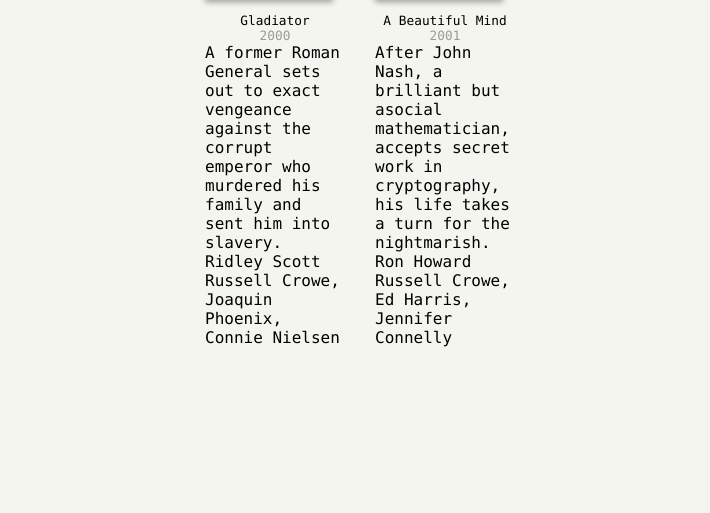
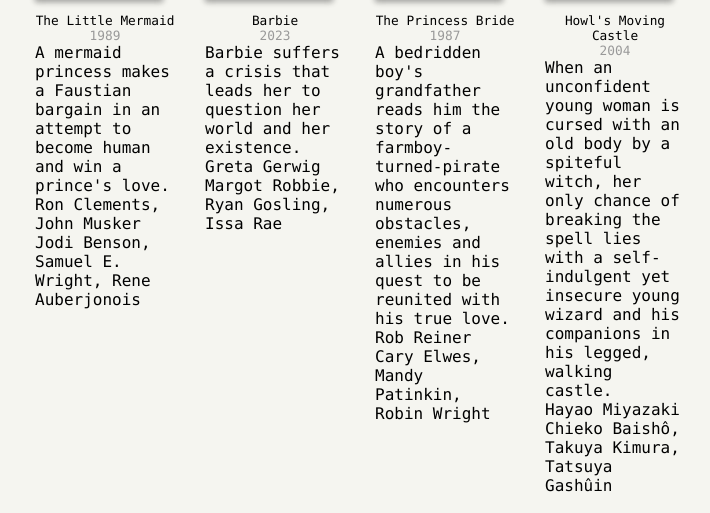
Before and after one commit to jakey479/movie_database_application, a Python web app: template templates/movie_database.html in a window 1280 px wide. Shown: the part 359-872 px from the top of the page, without its empty margins (280-990 px from the left). Before the commit the page ends 706 px from the top, so only its background shows below. Run offline with Jinja, Linux system fonts and the light colour scheme; the template is opened without the code that fills it, so the values that code supplies are empty.

Commit message:
latest update

```diff
--- /dev/null
+++ b/data/Danny base.csv
@@ -0,0 +1,5 @@
+Title,Year,Poster,Actors,Plot,imdbRating,Director,My Rating
+The Little Mermaid,1989,https://m.media-amazon.com/images/M/MV5BOWUyNDA0ZmItMzg2My00YjJhLTk1N2QtYTAxYTc0NzMzNDI0XkEyXkFqcGdeQXVyMTI5NzUyMTIz._V1_SX300.jpg,"Jodi Benson, Samuel E. Wright, Rene Auberjonois",A mermaid princess makes a Faustian bargain in an attempt to become human and win a prince's love.,7.6,"Ron Clements, John Musker",N/A
+Barbie,2023,https://m.media-amazon.com/images/M/MV5BOWIwZGY0OTYtZjUzYy00NzRmLTg5YzgtYWMzNWQ0MmZiY2MwXkEyXkFqcGdeQXVyMTUzMTg2ODkz._V1_SX300.jpg,"Margot Robbie, Ryan Gosling, Issa Rae",Barbie suffers a crisis that leads her to question her world and her existence.,7.4,Greta Gerwig,N/A
+The Princess Bride,1987,https://m.media-amazon.com/images/M/MV5BYzdiOTVjZmQtNjAyNy00YjA2LTk5ZTAtNmJkMGQ5N2RmNjUxXkEyXkFqcGdeQXVyMjUzOTY1NTc@._V1_SX300.jpg,"Cary Elwes, Mandy Patinkin, Robin Wright","A bedridden boy's grandfather reads him the story of a farmboy-turned-pirate who encounters numerous obstacles, enemies and allies in his quest to be reunited with his true love.",8.0,Rob Reiner,N/A
+Howl's Moving Castle,2004,https://m.media-amazon.com/images/M/MV5BNmM4YTFmMmItMGE3Yy00MmRkLTlmZGEtMzZlOTQzYjk3MzA2XkEyXkFqcGdeQXVyMTMxODk2OTU@._V1_SX300.jpg,"Chieko Baishô, Takuya Kimura, Tatsuya Gashûin","When an unconfident young woman is cursed with an old body by a spiteful witch, her only chance of breaking the spell lies with a self-indulgent yet insecure young wizard and his companions in his legged, walking castle.",8.2,Hayao Miyazaki,N/A
--- /dev/null
+++ b/data/brain mAN.csv
@@ -0,0 +1,2 @@
+Title,Year,Poster,Actors,Plot,imdbRating,Director,My Rating
+Batman,1989,https://m.media-amazon.com/images/M/MV5BMTYwNjAyODIyMF5BMl5BanBnXkFtZTYwNDMwMDk2._V1_SX300.jpg,"Michael Keaton, Jack Nicholson, Kim Basinger","The Dark Knight of Gotham City begins his war on crime with his first major enemy being Jack Napier, a criminal who becomes the clownishly homicidal Joker.",7.5,Tim Burton,N/A
--- /dev/null
+++ b/data/stinky bumbum.csv
@@ -0,0 +1,2 @@
+Title,Year,Poster,Actors,Plot,imdbRating,Director,My Rating
+Coherence,2013,https://m.media-amazon.com/images/M/MV5BNzQ3ODUzNDY2M15BMl5BanBnXkFtZTgwNzg0ODY2MTE@._V1_SX300.jpg,"Emily Baldoni, Maury Sterling, Nicholas Brendon",Strange things begin to happen when a group of friends gather for a dinner party on an evening when a comet is passing overhead.,7.2,James Ward Byrkit,N/A
--- a/templates/generate_website.py
+++ b/templates/generate_website.py
@@ -1,5 +1,3 @@
-import os
-import sys
 import webbrowser
 
 
--- a/templates/movie_database.html
+++ b/templates/movie_database.html
@@ -7,29 +7,49 @@
 </head>
 <body>
     <div class="list-movies-title">
-    <h1>jacobs database</h1>
+    <h1>danny base</h1>
 </div>
 <div>
     <ol class="movie-grid">
 
 <li>
 <div class = "movie">
-<img class = "movie-poster" src = "https://m.media-amazon.com/images/M/MV5BMDliMmNhNDEtODUyOS00MjNlLTgxODEtN2U3NzIxMGVkZTA1L2ltYWdlXkEyXkFqcGdeQXVyNjU0OTQ0OTY@._V1_SX300.jpg" title>
-<div class = "movie-title">Gladiator</div>
-<div class = "movie-year">2000</div>
-<div class = "movie-plot">A former Roman General sets out to exact vengeance against the corrupt emperor who murdered his family and sent him into slavery.</div>
-<div class = "movie-directors">Ridley Scott</div>
-<div class = "movie-actors">Russell Crowe, Joaquin Phoenix, Connie Nielsen</div>
+<img class = "movie-poster" src = "https://m.media-amazon.com/images/M/MV5BOWUyNDA0ZmItMzg2My00YjJhLTk1N2QtYTAxYTc0NzMzNDI0XkEyXkFqcGdeQXVyMTI5NzUyMTIz._V1_SX300.jpg" title>
+<div class = "movie-title">The Little Mermaid</div>
+<div class = "movie-year">1989</div>
+<div class = "movie-plot">A mermaid princess makes a Faustian bargain in an attempt to become human and win a prince's love.</div>
+<div class = "movie-directors">Ron Clements, John Musker</div>
+<div class = "movie-actors">Jodi Benson, Samuel E. Wright, Rene Auberjonois</div>
 </div>
 </li>
 <li>
 <div class = "movie">
-<img class = "movie-poster" src = "https://m.media-amazon.com/images/M/MV5BMzcwYWFkYzktZjAzNC00OGY1LWI4YTgtNzc5MzVjMDVmNjY0XkEyXkFqcGdeQXVyMTQxNzMzNDI@._V1_SX300.jpg" title>
-<div class = "movie-title">A Beautiful Mind</div>
-<div class = "movie-year">2001</div>
-<div class = "movie-plot">After John Nash, a brilliant but asocial mathematician, accepts secret work in cryptography, his life takes a turn for the nightmarish.</div>
-<div class = "movie-directors">Ron Howard</div>
-<div class = "movie-actors">Russell Crowe, Ed Harris, Jennifer Connelly</div>
+<img class = "movie-poster" src = "https://m.media-amazon.com/images/M/MV5BOWIwZGY0OTYtZjUzYy00NzRmLTg5YzgtYWMzNWQ0MmZiY2MwXkEyXkFqcGdeQXVyMTUzMTg2ODkz._V1_SX300.jpg" title>
+<div class = "movie-title">Barbie</div>
+<div class = "movie-year">2023</div>
+<div class = "movie-plot">Barbie suffers a crisis that leads her to question her world and her existence.</div>
+<div class = "movie-directors">Greta Gerwig</div>
+<div class = "movie-actors">Margot Robbie, Ryan Gosling, Issa Rae</div>
+</div>
+</li>
+<li>
+<div class = "movie">
+<img class = "movie-poster" src = "https://m.media-amazon.com/images/M/MV5BYzdiOTVjZmQtNjAyNy00YjA2LTk5ZTAtNmJkMGQ5N2RmNjUxXkEyXkFqcGdeQXVyMjUzOTY1NTc@._V1_SX300.jpg" title>
+<div class = "movie-title">The Princess Bride</div>
+<div class = "movie-year">1987</div>
+<div class = "movie-plot">A bedridden boy's grandfather reads him the story of a farmboy-turned-pirate who encounters numerous obstacles, enemies and allies in his quest to be reunited with his true love.</div>
+<div class = "movie-directors">Rob Reiner</div>
+<div class = "movie-actors">Cary Elwes, Mandy Patinkin, Robin Wright</div>
+</div>
+</li>
+<li>
+<div class = "movie">
+<img class = "movie-poster" src = "https://m.media-amazon.com/images/M/MV5BNmM4YTFmMmItMGE3Yy00MmRkLTlmZGEtMzZlOTQzYjk3MzA2XkEyXkFqcGdeQXVyMTMxODk2OTU@._V1_SX300.jpg" title>
+<div class = "movie-title">Howl's Moving Castle</div>
+<div class = "movie-year">2004</div>
+<div class = "movie-plot">When an unconfident young woman is cursed with an old body by a spiteful witch, her only chance of breaking the spell lies with a self-indulgent yet insecure young wizard and his companions in his legged, walking castle.</div>
+<div class = "movie-directors">Hayao Miyazaki</div>
+<div class = "movie-actors">Chieko Baishô, Takuya Kimura, Tatsuya Gashûin</div>
 </div>
 </li>
     </ol>
--- a/user_interface_class.py
+++ b/user_interface_class.py
@@ -1,6 +1,3 @@
-
-
-
 class UserInterface:
 
     def return_menu_selection(self) -> str:
```
Also changed, not shown: data/jacob.json (added, +12 -0 lines).
